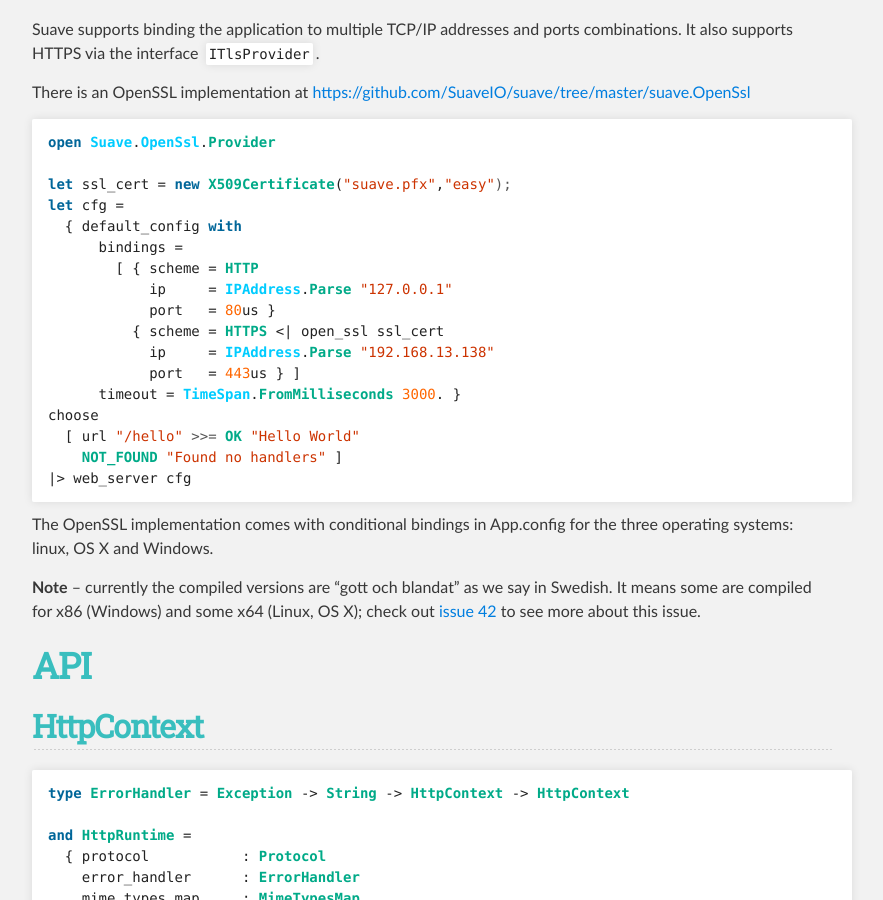
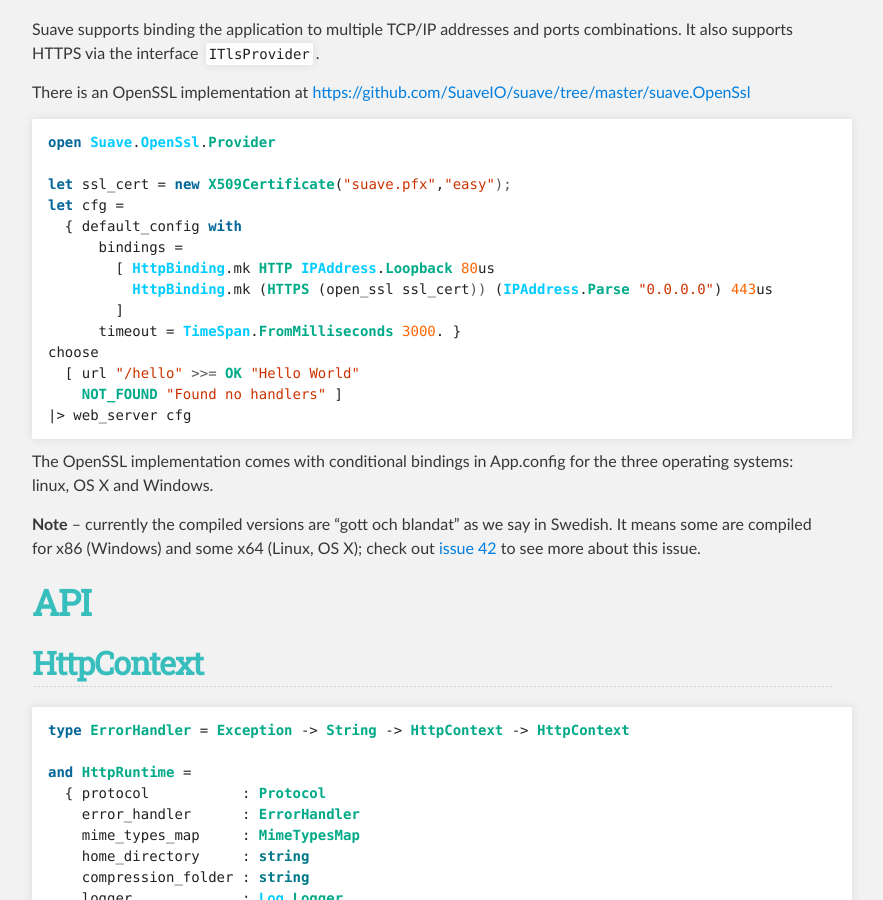
Before and after one commit to SuaveIO/suave, a Jekyll site: the page built from index.md, in a window 1280 px wide and 900 px high, scrolled down 7033 px. Shown: the whole window, without its empty margins (208-1091 px from the left). Built offline with Jekyll 4.4.1, drawn with Linux system fonts in a browser that asks for light colours; some of the changed lines change nothing that is shown; some of the changed text lies outside the part shown.

Commit message:
updating docs

```diff
--- a/_includes/content.md
+++ b/_includes/content.md
@@ -276,12 +276,9 @@ let ssl_cert = new X509Certificate("suave.pfx","easy");
 let cfg =
   { default_config with
       bindings =
-        [ { scheme = HTTP
-            ip     = IPAddress.Parse "127.0.0.1"
-            port   = 80us }
-          { scheme = HTTPS <| open_ssl ssl_cert
-            ip     = IPAddress.Parse "192.168.13.138"
-            port   = 443us } ]
+        [ HttpBinding.mk HTTP IPAddress.Loopback 80us
+          HttpBinding.mk (HTTPS (open_ssl ssl_cert)) (IPAddress.Parse "0.0.0.0") 443us
+        ]
       timeout = TimeSpan.FromMilliseconds 3000. }
 choose
   [ url "/hello" >>= OK "Hello World"
@@ -356,40 +353,43 @@ The first argument to `web_server` is a configuration record with the following
 /// you can use to bootstrap the configuration:
 /// <code>{ default_config with bindings = [ ... ] }</code>
 type SuaveConfig =
-  /// The bindings for the web server to launch with
-  { bindings         : HttpBinding list
+  { /// The bindings for the web server to launch with
+    bindings         : HttpBinding list
 
-  /// An error handler to use for handling exceptions that are
-  /// are thrown from the web parts
-  ; error_handler    : ErrorHandler
+    /// The server key used for creating cookies
+    server_key       : byte [] // should be 64 bytes (256 bits)
 
-  /// Timeout to wait for the socket bind to finish
-  ; listen_timeout   : TimeSpan
+    /// An error handler to use for handling exceptions that are
+    /// are thrown from the web parts
+    error_handler    : ErrorHandler
 
-  /// A cancellation token for the web server. Signalling this token
-  /// means that the web server shuts down
-  ; ct               : CancellationToken
+    /// Timeout to wait for the socket bind to finish
+    listen_timeout   : TimeSpan
 
-  /// buffer size for socket operations
-  ; buffer_size      : int
+    /// A cancellation token for the web server. Signalling this token
+    /// means that the web server shuts down
+    ct               : CancellationToken
 
-  /// max number of concurrent socket operations
-  ; max_ops          : int
+    /// buffer size for socket operations
+    buffer_size      : int
 
-  /// MIME types
-  ; mime_types_map   : MimeTypesMap
+    /// max number of concurrent socket operations
+    max_ops          : int
 
-  /// Home or root directory
-  ; home_folder      : string option
+    /// MIME types
+    mime_types_map   : MimeTypesMap
 
-  /// Folder for temporary compressed files
-  ; compressed_files_folder : string option
+    /// Home or root directory
+    home_folder      : string option
 
-  /// A logger to log with
-  ; logger           : Log.Logger
+    /// Folder for temporary compressed files
+    compressed_files_folder : string option
 
-  /// A http session provider
-  ; session_provider : ISessionProvider }
+    /// A logger to log with
+    logger           : Log.Logger
+
+    /// A http session provider
+    session_provider : ISessionProvider }
 {% endhighlight %}
 
 With `Protocol` , `HttpBinding` and `MimeType` defined like follows:
```
